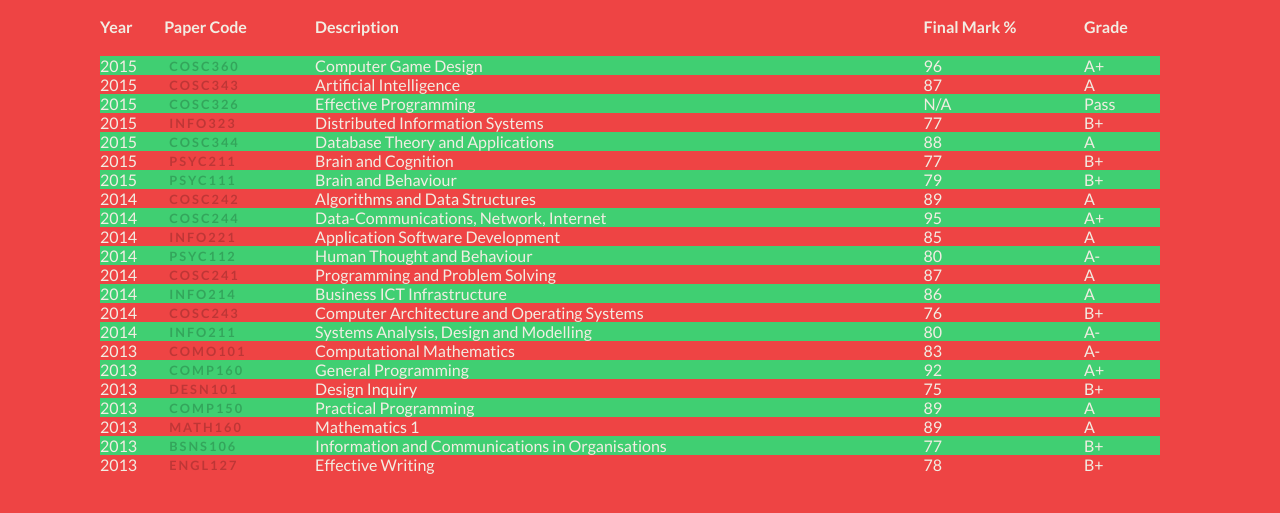
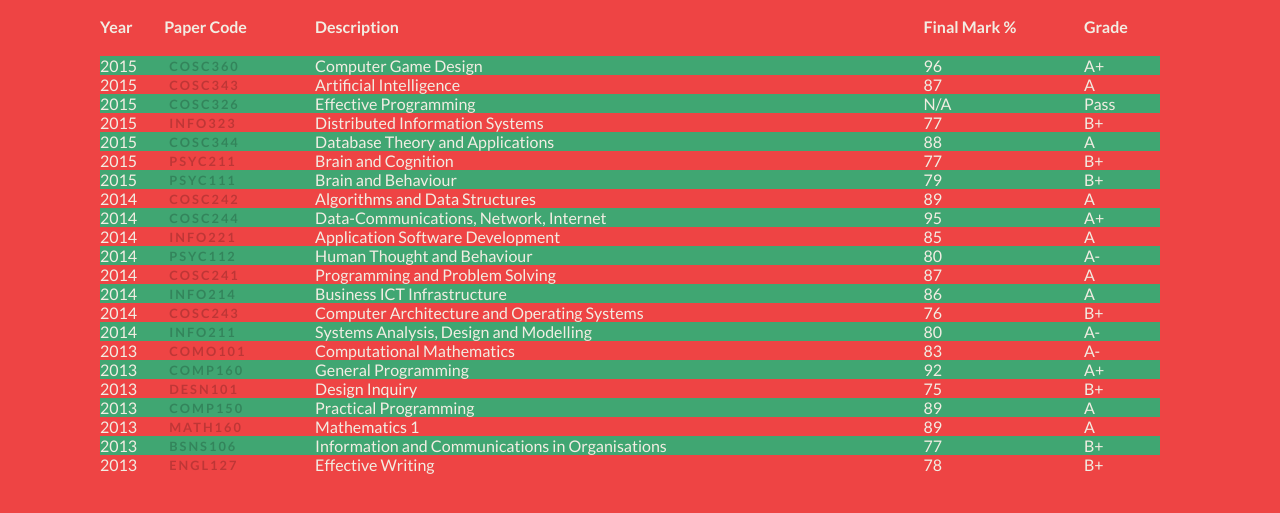
Before and after one commit to patrickmurrow/patrickmurrow.github.io, a plain HTML site: page transcript/index.html in a window 1280 px wide. Shown: the part 185-698 px from the top of the page. Drawn offline with nearby package versions, Linux system fonts and the light colour scheme.

Commit message:
Blog update at 2016-03-08 04:26:48

```diff
--- a/assets/css/style.css
+++ b/assets/css/style.css
@@ -200,7 +200,7 @@ div.panel-items > div > div {
 
 }
 
-tr:nth-child(even) {background-color: #40CF72}
+tr:nth-child(even) {background-color: #40A672}
 
 .content th{
   padding-bottom: 20px;
```
